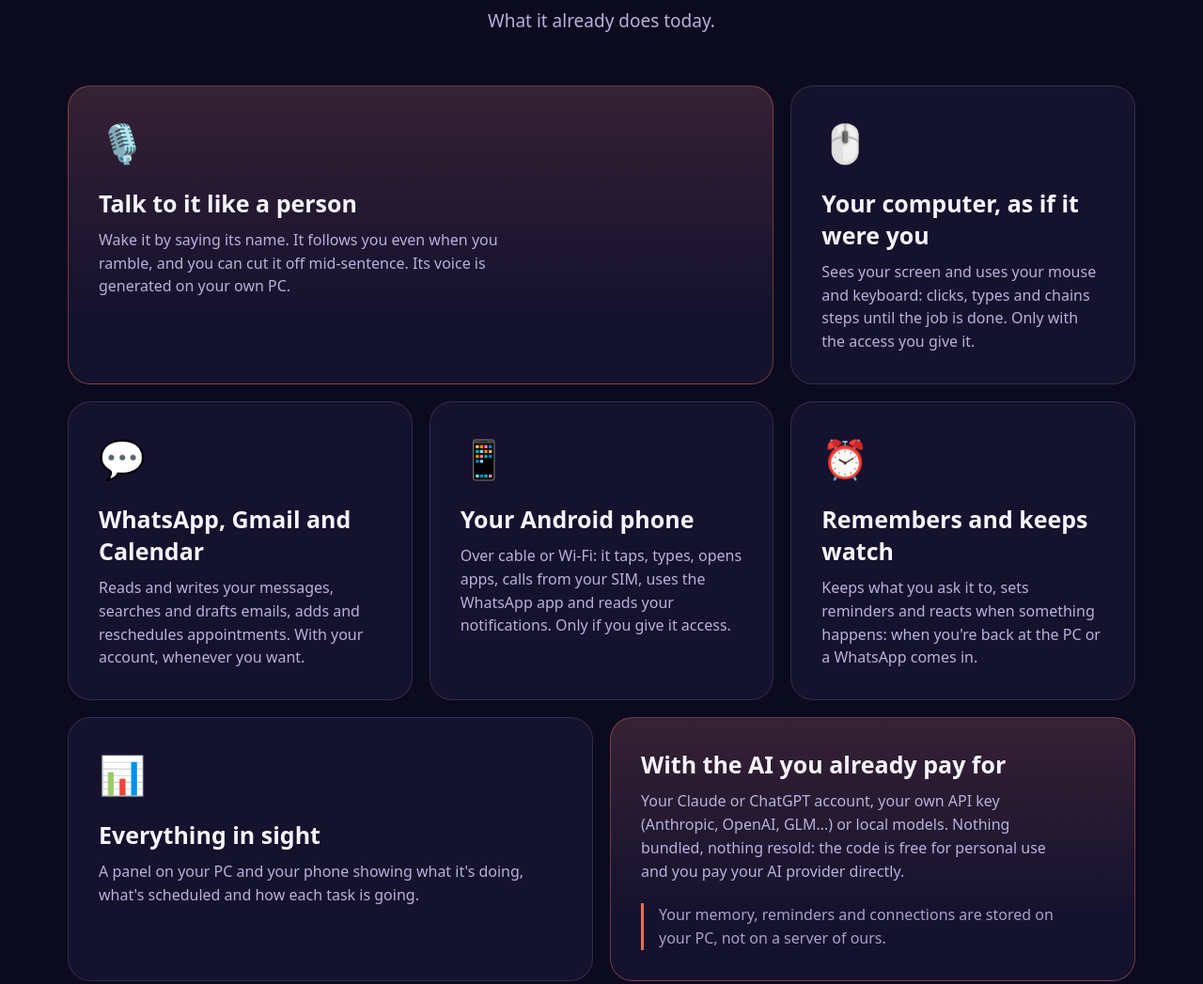
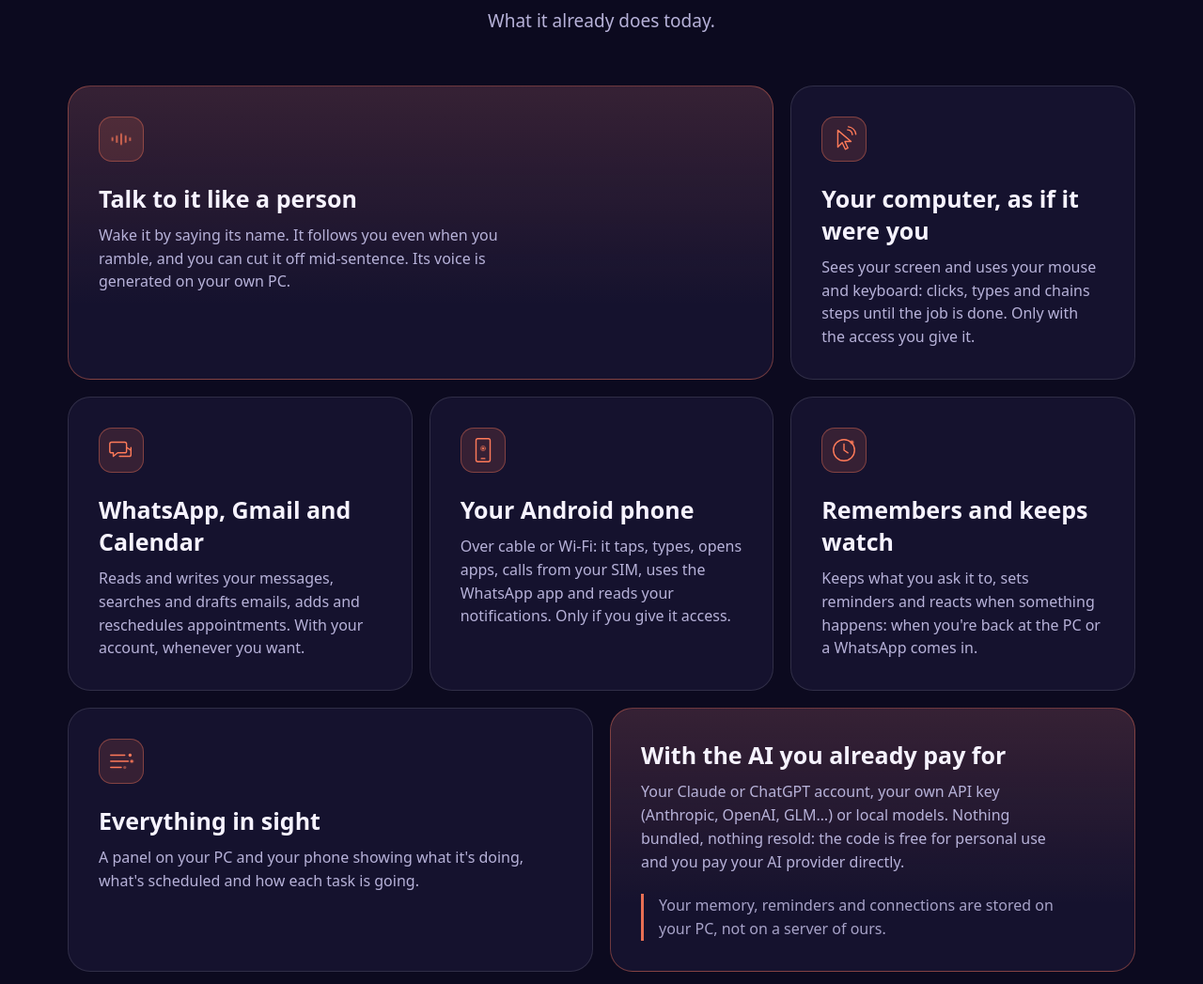
Before and after one commit to yeikiu/doitpaco.com-site, a plain HTML site: page index.html in a window 1280 px wide. Shown: the part 4550-5597 px from the top of the page at 94% size. Drawn offline with Linux system fonts and the light colour scheme.

Commit message:
Web: iconos SVG propios en lugar de emojis; revelado en Hecho con PACO, beta y consultoría
Co-Authored-By: Claude Opus 5.5 <noreply@anthropic.com>

```diff
--- a/animacion.js
+++ b/animacion.js
@@ -5,7 +5,7 @@
   var reduce = window.matchMedia && window.matchMedia('(prefers-reduced-motion: reduce)').matches;
   if (reduce || !('IntersectionObserver' in window)) return;
 
-  var SEL = '#video .film, #best .brow, #features .tile, #download .dl, #install .st, #install .orb, .final h2, .final .cta';
+  var SEL = '#video .film, #best .brow, #features .tile, #built .wrap > *, #beta .wrap > *, #consulting .tile, .final h2, .final .cta';
   var els = Array.prototype.slice.call(document.querySelectorAll(SEL));
   if (!els.length) return;
 
--- a/index.html
+++ b/index.html
@@ -139,7 +139,19 @@
   .tile.w4{grid-column:span 4}.tile.w2{grid-column:span 2}.tile.w3{grid-column:span 3}
   .tile h3{font-size:25px;margin-bottom:10px;max-width:420px}
   .tile p{color:var(--mute);line-height:1.55;max-width:460px}
-  .tile .ico{font-size:40px;margin-bottom:20px}
+  .tile .ico{width:48px;height:48px;margin-bottom:22px;color:var(--a);padding:9px;border-radius:14px;background:var(--a-soft);box-shadow:inset 0 0 0 1px var(--a-line)}
+  .tile .ico svg{width:100%;height:100%;display:block;overflow:visible}
+  .tile .ico path{stroke-dasharray:1;stroke-dashoffset:0}
+  .tile .ico .ring{transform-origin:16px 14px;animation:icoRing 2.4s ease-out infinite}
+  .tile .ico .dot{animation:icoDot 2.4s ease-in-out infinite}
+  .tile .ico .w{transform-box:fill-box;transform-origin:center;animation:icoWave 1.6s ease-in-out infinite}
+  .tile .ico .w:nth-child(2){animation-delay:.15s}.tile .ico .w:nth-child(3){animation-delay:.3s}.tile .ico .w:nth-child(4){animation-delay:.45s}.tile .ico .w:nth-child(5){animation-delay:.6s}
+  .rv .ico path{stroke-dashoffset:1}
+  .in .ico path{transition:stroke-dashoffset 1.1s cubic-bezier(.6,0,.2,1) .2s;stroke-dashoffset:0}
+  @keyframes icoWave{0%,100%{transform:scaleY(.55)}50%{transform:scaleY(1)}}
+  @keyframes icoRing{0%{transform:scale(.4);opacity:.9}100%{transform:scale(1.5);opacity:0}}
+  @keyframes icoDot{0%,100%{opacity:1}50%{opacity:.35}}
+  @media (prefers-reduced-motion:reduce){.tile .ico *{animation:none!important;transition:none!important;stroke-dashoffset:0!important}}
   .tile.hot{background:linear-gradient(180deg,var(--a-soft),transparent 75%),var(--surf);border-color:var(--a-line)}
   /* BRAIN */
   .brain{display:grid;grid-template-columns:1fr 1fr;gap:50px;align-items:center}
@@ -341,12 +353,12 @@
 <section id="features"><div class="wrap">
   <div class="center"><h2 data-i18n="features.title">What PACO does</h2><p class="lead" data-i18n="features.sub">What it already does today.</p></div>
   <div class="bento">
-    <div class="tile w4 hot"><div class="ico">🎙️</div><h3 data-i18n="f1.title">Talk to it like a person</h3><p data-i18n="f1.text">Wake it by saying its name. It follows you even when you ramble, and you can cut it off mid-sentence. Its voice is generated on your own PC.</p></div>
-    <div class="tile w2"><div class="ico">🖱️</div><h3 data-i18n="f2.title">Your computer, as if it were you</h3><p data-i18n="f2.text">Sees your screen and uses your mouse and keyboard: clicks, types and chains steps until the job is done. Only with the access you give it.</p></div>
-    <div class="tile w2"><div class="ico">💬</div><h3 data-i18n="f3.title">WhatsApp, Gmail and Calendar</h3><p data-i18n="f3.text">Reads and writes your messages, searches and drafts emails, adds and reschedules appointments. With your account, whenever you want.</p></div>
-    <div class="tile w2"><div class="ico">📱</div><h3 data-i18n="f4.title">Your Android phone</h3><p data-i18n="f4.text">Over cable or Wi-Fi: it taps, types, opens apps, calls from your SIM, uses the WhatsApp app and reads your notifications. Only if you give it access.</p></div>
-    <div class="tile w2"><div class="ico">⏰</div><h3 data-i18n="f5.title">Remembers and keeps watch</h3><p data-i18n="f5.text">Keeps what you ask it to, sets reminders and reacts when something happens: when you're back at the PC or a WhatsApp comes in.</p></div>
-    <div class="tile w3"><div class="ico">📊</div><h3 data-i18n="f6.title">Everything in sight</h3><p data-i18n="f6.text">A panel on your PC and your phone showing what it's doing, what's scheduled and how each task is going.</p></div>
+    <div class="tile w4 hot"><div class="ico"><svg viewBox="0 0 32 32" fill="none" stroke="currentColor" stroke-width="1.5" stroke-linecap="round" stroke-linejoin="round" aria-hidden="true"><path class="w" pathLength="1" d="M6 13v6"/><path class="w" pathLength="1" d="M11 9v14"/><path class="w" pathLength="1" d="M16 5v22"/><path class="w" pathLength="1" d="M21 10v12"/><path class="w" pathLength="1" d="M26 14v4"/></svg></div><h3 data-i18n="f1.title">Talk to it like a person</h3><p data-i18n="f1.text">Wake it by saying its name. It follows you even when you ramble, and you can cut it off mid-sentence. Its voice is generated on your own PC.</p></div>
+    <div class="tile w2"><div class="ico"><svg viewBox="0 0 32 32" fill="none" stroke="currentColor" stroke-width="1.5" stroke-linecap="round" stroke-linejoin="round" aria-hidden="true"><path pathLength="1" d="M9 6l0 19 5-5 3.5 7.5 3-1.4-3.5-7.4 7 0z"/><path pathLength="1" d="M20 5.5a6 6 0 0 1 5.5 5.5"/><path pathLength="1" d="M21 2a10 10 0 0 1 8.5 8.5"/></svg></div><h3 data-i18n="f2.title">Your computer, as if it were you</h3><p data-i18n="f2.text">Sees your screen and uses your mouse and keyboard: clicks, types and chains steps until the job is done. Only with the access you give it.</p></div>
+    <div class="tile w2"><div class="ico"><svg viewBox="0 0 32 32" fill="none" stroke="currentColor" stroke-width="1.5" stroke-linecap="round" stroke-linejoin="round" aria-hidden="true"><path pathLength="1" d="M5 7h15a2 2 0 0 1 2 2v8a2 2 0 0 1-2 2h-8l-5 4v-4H5a2 2 0 0 1-2-2V9a2 2 0 0 1 2-2z"/><path pathLength="1" d="M14 23h11a2 2 0 0 0 2-2v-8"/><path pathLength="1" d="M22 13l5 3"/></svg></div><h3 data-i18n="f3.title">WhatsApp, Gmail and Calendar</h3><p data-i18n="f3.text">Reads and writes your messages, searches and drafts emails, adds and reschedules appointments. With your account, whenever you want.</p></div>
+    <div class="tile w2"><div class="ico"><svg viewBox="0 0 32 32" fill="none" stroke="currentColor" stroke-width="1.5" stroke-linecap="round" stroke-linejoin="round" aria-hidden="true"><path pathLength="1" d="M10 3h12a2 2 0 0 1 2 2v22a2 2 0 0 1-2 2H10a2 2 0 0 1-2-2V5a2 2 0 0 1 2-2z"/><path pathLength="1" d="M14 25.5h4"/><circle class="dot" cx="16" cy="14" r="1.6" fill="currentColor" stroke="none"/><circle class="ring" cx="16" cy="14" r="5"/></svg></div><h3 data-i18n="f4.title">Your Android phone</h3><p data-i18n="f4.text">Over cable or Wi-Fi: it taps, types, opens apps, calls from your SIM, uses the WhatsApp app and reads your notifications. Only if you give it access.</p></div>
+    <div class="tile w2"><div class="ico"><svg viewBox="0 0 32 32" fill="none" stroke="currentColor" stroke-width="1.5" stroke-linecap="round" stroke-linejoin="round" aria-hidden="true"><path pathLength="1" d="M16 4a12 12 0 1 1 0 24 12 12 0 0 1 0-24z"/><path pathLength="1" d="M16 9v7l4.5 3"/><circle class="dot" cx="25" cy="7" r="2" fill="currentColor" stroke="none"/></svg></div><h3 data-i18n="f5.title">Remembers and keeps watch</h3><p data-i18n="f5.text">Keeps what you ask it to, sets reminders and reacts when something happens: when you're back at the PC or a WhatsApp comes in.</p></div>
+    <div class="tile w3"><div class="ico"><svg viewBox="0 0 32 32" fill="none" stroke="currentColor" stroke-width="1.5" stroke-linecap="round" stroke-linejoin="round" aria-hidden="true"><path pathLength="1" d="M4 9h16"/><path pathLength="1" d="M4 16h20"/><path pathLength="1" d="M4 23h12"/><circle cx="26" cy="9" r="1.8" fill="currentColor" stroke="none"/><circle class="dot" cx="28" cy="16" r="1.8" fill="currentColor" stroke="none"/><circle cx="20" cy="23" r="1.8" fill="currentColor" stroke="none" opacity=".45"/></svg></div><h3 data-i18n="f6.title">Everything in sight</h3><p data-i18n="f6.text">A panel on your PC and your phone showing what it's doing, what's scheduled and how each task is going.</p></div>
     <div class="tile w3 hot brainbox"><h3 data-i18n="brain.title">With the AI you already pay for</h3><p data-i18n="brain.text">Your Claude or ChatGPT account, your own API key (Anthropic, OpenAI, GLM…) or local models. Nothing bundled, nothing resold: the code is free for personal use and you pay your AI provider directly.</p><p class="note" data-i18n="brain.local">Your memory, reminders and connections are stored on your PC, not on a server of ours.</p></div>
   </div>
 </div></section>
@@ -413,7 +425,7 @@
 <section id="consulting"><div class="wrap">
   <div class="center"><h2 data-i18n="consult.title">I'm an AI consultant: book 30 or 50 min with me</h2><p class="lead" data-i18n="consult.sub">I work in English and Spanish, with clients anywhere. You decide what the block is for: installing PACO, learning to use it, building an automation or any AI question. Video call on Google Meet.</p></div>
   <div class="bento">
-    <div class="tile w3"><div class="ico">⏱️</div><h3 data-i18n="consult.b30.title">30 min · €90</h3><p data-i18n="consult.b30.text">For a specific question or a quick fix. Paid when you book.</p><a class="cta" href="https://cal.com/jqdevai/30min" target="_blank" rel="noopener" data-i18n="consult.b30.cta">Book 30 min</a></div>
+    <div class="tile w3"><h3 data-i18n="consult.b30.title">30 min · €90</h3><p data-i18n="consult.b30.text">For a specific question or a quick fix. Paid when you book.</p><a class="cta" href="https://cal.com/jqdevai/30min" target="_blank" rel="noopener" data-i18n="consult.b30.cta">Book 30 min</a></div>
     <div class="tile w3 hot"><span class="badge" data-i18n="consult.b50.badge">Recommended for a first session</span><h3 data-i18n="consult.b50.title">50 min · €150</h3><p data-i18n="consult.b50.text">To install PACO together or build your first automation. Paid when you book.</p><a class="cta" href="https://cal.com/jqdevai/50min" target="_blank" rel="noopener" data-i18n="consult.b50.cta">Book 50 min</a></div>
     <div class="tile w4"><h3 data-i18n="consult.req.title">If it's for PACO, you need</h3><ul class="req"><li data-i18n="consult.req.1">A Windows, macOS or Linux computer</li><li data-i18n="consult.req.2">An Android phone</li><li data-i18n="consult.req.3">An active subscription to a supported AI provider (Anthropic, OpenAI, GLM or others)</li></ul></div>
     <div class="tile w2"><p data-i18n="consult.fine">You pay for the time, not an outcome: if you need more help later, book another block.</p><p class="note" data-i18n="consult.hours">Weekday evenings and weekends (European time).</p><a class="more" href="https://cal.com/jqdevai" target="_blank" rel="noopener" data-i18n="consult.all">See all times</a></div>
```
